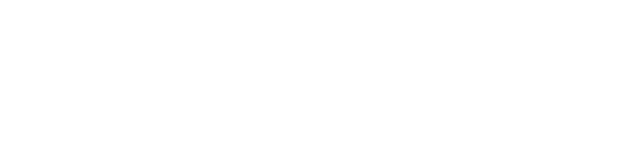
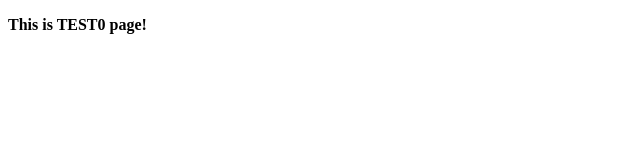
Before and after one commit to royzhang0755/royzhang0755.github.io, a plain HTML site: page test0.html in a window 1280 px wide. Shown: the whole page, without its empty margins (0-640 px from the left). Drawn offline with Linux system fonts and the light colour scheme.

Commit message:
add words in test0 page

```diff
--- a/test0.html
+++ b/test0.html
@@ -6,5 +6,6 @@
 </head>
 
 <body>
+	<p><b>This is TEST0 page!</b></p>
 </body>
 </html>
```
